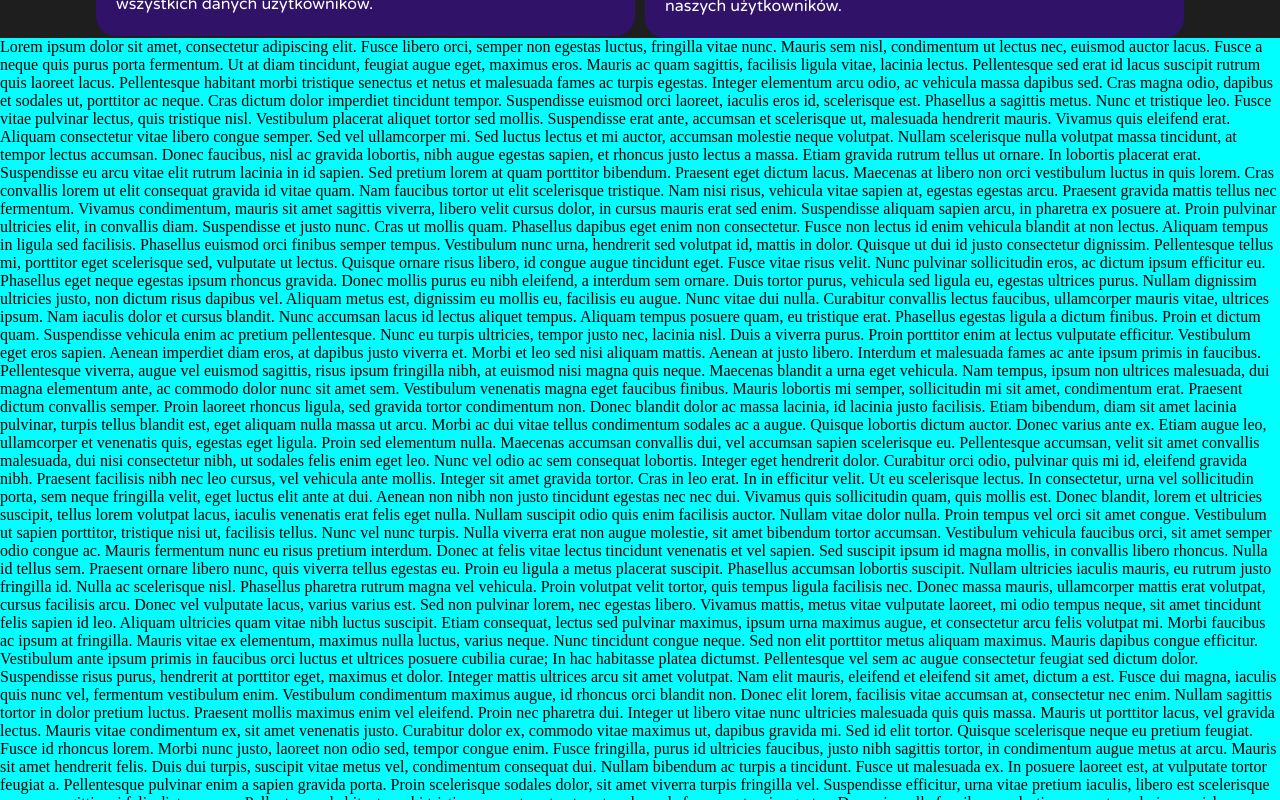
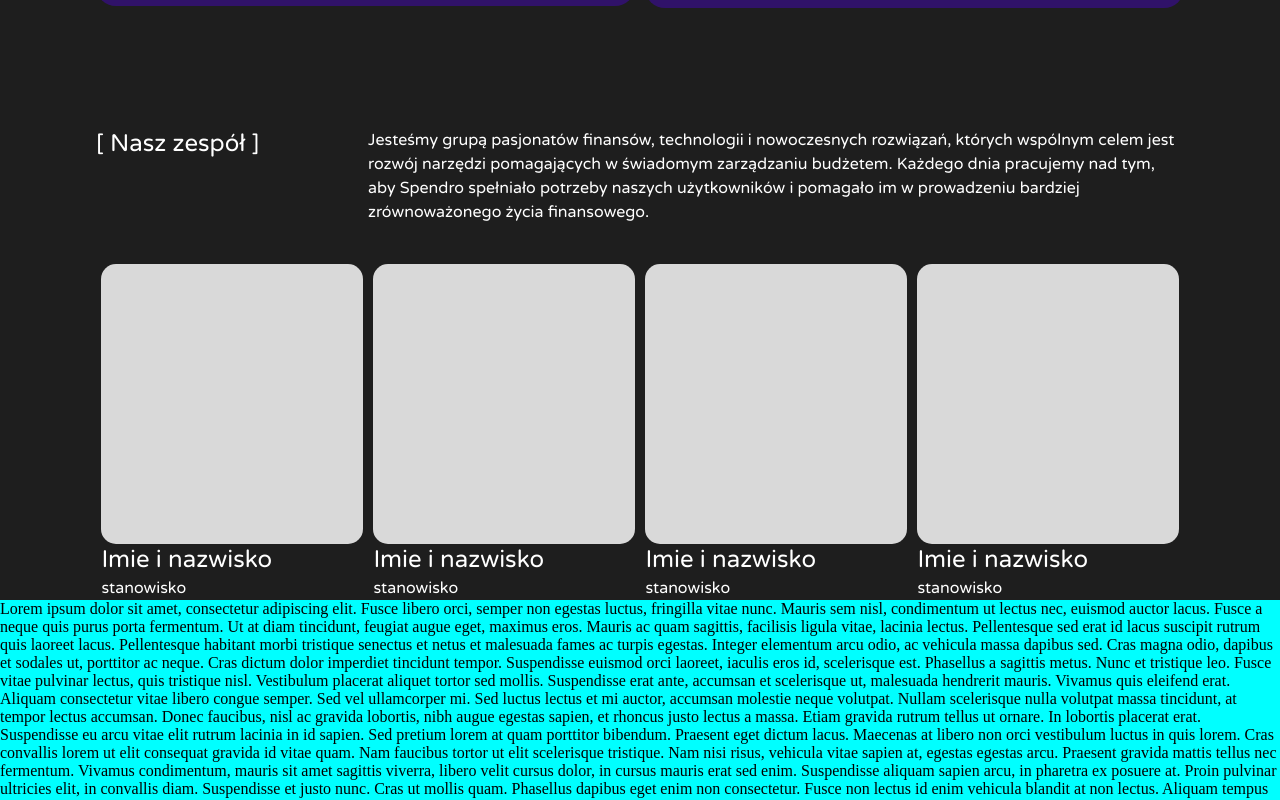
Before and after one commit to becool14/spendro, a React (Create React App) app in the folder frontend/: page / in a window 1280 px wide. Shown: the part 2495-3295 px from the top of the page. Built offline with nearby package versions, Linux system fonts and the light colour scheme.

Commit message:
our team

```diff
--- a/frontend/src/components/AboutUsComponent.jsx
+++ b/frontend/src/components/AboutUsComponent.jsx
@@ -93,8 +93,8 @@ function AboutUsComponent() {
       {/* why spendro */}
       <Box
         sx={{
-          mt: "150px",
-          mx:'auto',
+          mt: "120px",
+          mx: "auto",
           width: "85%",
           display: "flex",
           flexDirection: "column",
@@ -106,15 +106,15 @@ function AboutUsComponent() {
           sx={{
             display: "flex",
             flexDirection: "row",
-            gap:'10px'
+            gap: "10px",
           }}
         >
           <Box
             sx={{
               width: "50%",
-              display:'flex',
-              flexDirection:'column',
-              gap:'10px'
+              display: "flex",
+              flexDirection: "column",
+              gap: "10px",
             }}
           >
             <Box className={styles.purplePanel}>
@@ -139,9 +139,9 @@ function AboutUsComponent() {
           <Box
             sx={{
               width: "50%",
-              display:'flex',
-              flexDirection:'column',
-              gap:'10px'
+              display: "flex",
+              flexDirection: "column",
+              gap: "10px",
             }}
           >
             <Box className={styles.purplePanel}>
@@ -164,6 +164,74 @@ function AboutUsComponent() {
           </Box>
         </Box>
       </Box>
+
+      {/* our team */}
+      <Box
+        sx={{
+          mt: "120px",
+          mx: "auto",
+          width: "85%",
+          display: "flex",
+          flexDirection: "column",
+          gap: "40px",
+        }}
+      >
+        <Box>
+          <Box
+            sx={{
+              display: "flex",
+              flexDirection: "row",
+            }}
+          >
+            <Typography variant="h5" sx={{ width: "25%" }}>
+              [ Nasz zespół ]
+            </Typography>
+            <Typography sx={{ width: "75%" }}>
+              Jesteśmy grupą pasjonatów finansów, technologii i nowoczesnych
+              rozwiązań, których wspólnym celem jest rozwój narzędzi
+              pomagających w świadomym zarządzaniu budżetem. Każdego dnia
+              pracujemy nad tym, aby Spendro spełniało potrzeby naszych
+              użytkowników i pomagało im w prowadzeniu bardziej zrównoważonego
+              życia finansowego.
+            </Typography>
+          </Box>
+        </Box>
+        <Box
+          sx={{
+            display: "flex",
+            flexDirection: "row",
+          }}
+        >
+          <Box className={styles.teamMember}>
+            <Box className={styles.teamMemberPhoto}> </Box>
+            <Typography>
+                <Typography variant="h5"> Imie i nazwisko</Typography>
+                stanowisko
+            </Typography>
+          </Box>
+          <Box className={styles.teamMember}>
+            <Box className={styles.teamMemberPhoto}> </Box>
+            <Typography>
+                <Typography variant="h5"> Imie i nazwisko</Typography>
+                stanowisko
+            </Typography>
+          </Box>
+          <Box className={styles.teamMember}>
+            <Box className={styles.teamMemberPhoto}> </Box>
+            <Typography>
+                <Typography variant="h5"> Imie i nazwisko</Typography>
+                stanowisko
+            </Typography>
+          </Box>
+          <Box className={styles.teamMember}>
+            <Box className={styles.teamMemberPhoto}> </Box>
+            <Typography>
+                <Typography variant="h5"> Imie i nazwisko</Typography>
+                stanowisko
+            </Typography>
+          </Box>
+        </Box>
+      </Box>
     </div>
   );
 }
--- a/frontend/src/components/AboutUsComponent.module.css
+++ b/frontend/src/components/AboutUsComponent.module.css
@@ -8,3 +8,14 @@
     padding: 20px 40% 20px 20px;
     border-radius: 20px;
 }
+
+.teamMember{
+    width: 24%;
+    margin: auto;
+}
+
+.teamMemberPhoto{
+    height: 280px;
+    background-color: #D9D9D9;
+    border-radius: 15px;
+}
```
